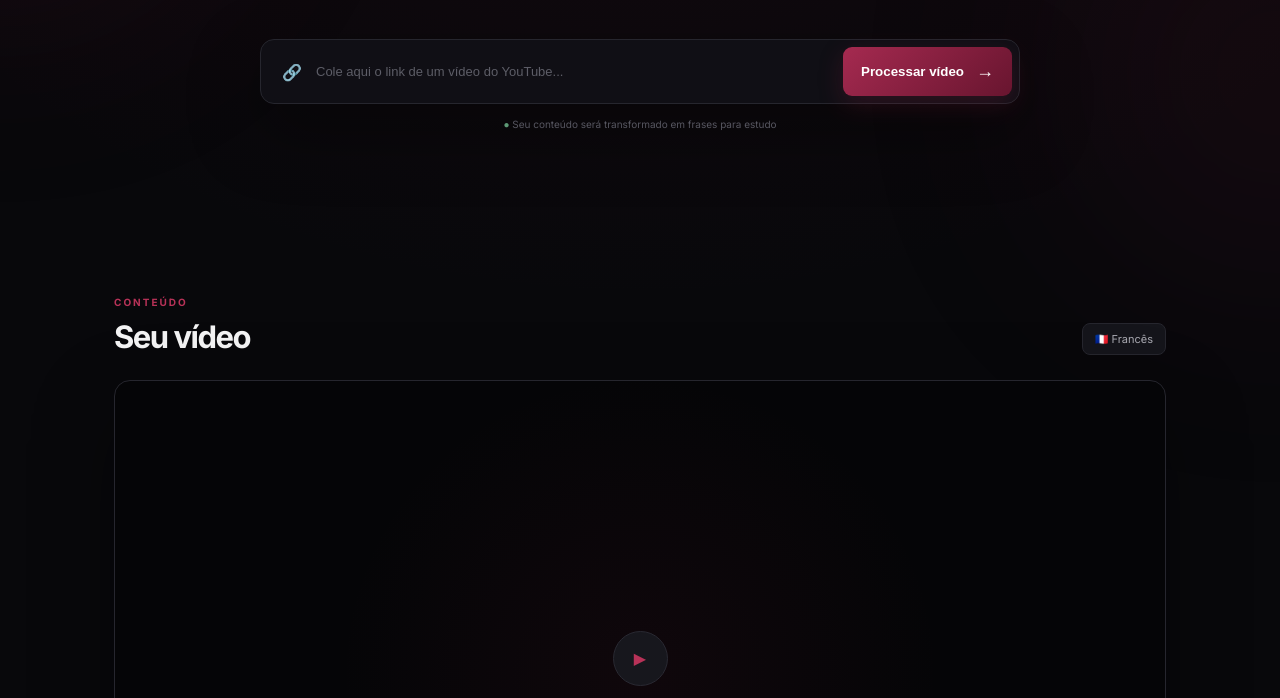
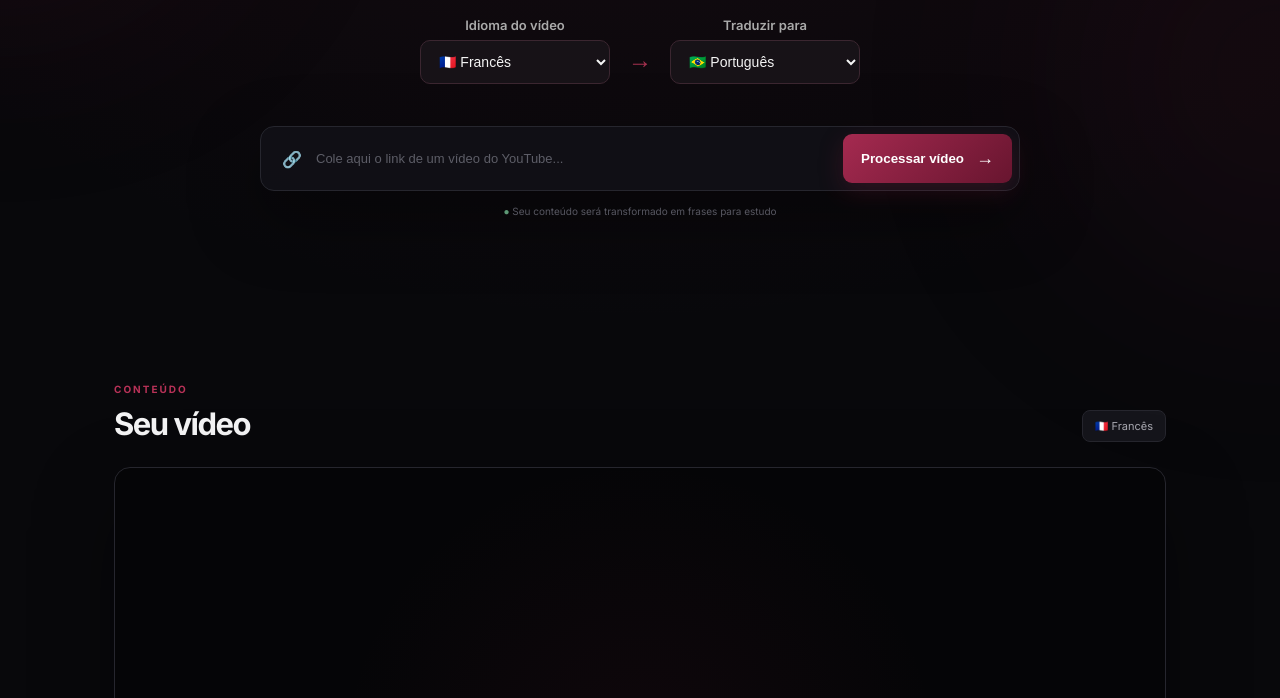
Before and after one commit to Agent-spec/Fluenc-smente, a plain HTML site: page fluentemente_completo_mvp/frontend/index.html in a window 1280 px wide. Shown: the part 487-1185 px from the top of the page. Drawn offline with Linux system fonts and the light colour scheme.

Commit message:
Update index.html

```diff
--- a/fluentemente_completo_mvp/frontend/index.html
+++ b/fluentemente_completo_mvp/frontend/index.html
@@ -113,7 +113,7 @@
 
       <h1>
 
-        Aprenda francês
+        Aprenda idiomas
         <br>
 
         <span>de forma natural.</span>
@@ -128,6 +128,106 @@
         e pratique sua pronúncia.
 
       </p>
+
+
+      <!-- =========================
+           SELEÇÃO DE IDIOMAS
+      ========================== -->
+
+      <div class="language-selector">
+
+        <!-- IDIOMA DO VÍDEO -->
+
+        <div class="language-field">
+
+          <label for="sourceLanguage">
+            Idioma do vídeo
+          </label>
+
+          <select id="sourceLanguage">
+
+            <option value="fr">
+              🇫🇷 Francês
+            </option>
+
+            <option value="en">
+              🇺🇸 Inglês
+            </option>
+
+            <option value="de">
+              🇩🇪 Alemão
+            </option>
+
+            <option value="es">
+              🇪🇸 Espanhol
+            </option>
+
+            <option value="it">
+              🇮🇹 Italiano
+            </option>
+
+            <option value="sv">
+              🇸🇪 Sueco
+            </option>
+
+            <option value="ja">
+              🇯🇵 Japonês
+            </option>
+
+            <option value="zh">
+              🇨🇳 Chinês
+            </option>
+
+          </select>
+
+        </div>
+
+
+        <div class="language-arrow">
+          →
+        </div>
+
+
+        <!-- IDIOMA DA TRADUÇÃO -->
+
+        <div class="language-field">
+
+          <label for="targetLanguage">
+            Traduzir para
+          </label>
+
+          <select id="targetLanguage">
+
+            <option value="pt">
+              🇧🇷 Português
+            </option>
+
+            <option value="en">
+              🇺🇸 Inglês
+            </option>
+
+            <option value="fr">
+              🇫🇷 Francês
+            </option>
+
+            <option value="es">
+              🇪🇸 Espanhol
+            </option>
+
+            <option value="de">
+              🇩🇪 Alemão
+            </option>
+
+            <option value="it">
+              🇮🇹 Italiano
+            </option>
+
+          </select>
+
+        </div>
+
+      </div>
+
 
 
       <!-- =========================
@@ -199,7 +299,10 @@
         </div>
 
 
-        <div class="language-pill">
+        <div
+          class="language-pill"
+          id="languagePill"
+        >
 
           🇫🇷
 
@@ -310,10 +413,6 @@
       </div>
 
 
-      <!--
-        O SCRIPT.JS VAI PREENCHER ESTE ELEMENTO
-      -->
-
       <div
         id="phraseGrid"
         class="phrase-grid"
@@ -380,7 +479,7 @@
           </h3>
 
           <p>
-            Encontre no YouTube um conteúdo em francês
+            Encontre no YouTube um conteúdo no idioma
             que você realmente tenha interesse em assistir.
           </p>
 
@@ -402,8 +501,8 @@
           </h3>
 
           <p>
-            O conteúdo é transformado em frases organizadas
-            para você estudar.
+            O conteúdo é transformado em frases organizadas,
+            traduzidas e analisadas para você estudar.
           </p>
 
         </article>
@@ -425,7 +524,7 @@
 
           <p>
             Estude as frases, entenda o contexto e pratique
-            a pronúncia em francês.
+            a pronúncia no idioma escolhido.
           </p>
 
         </article>
```
